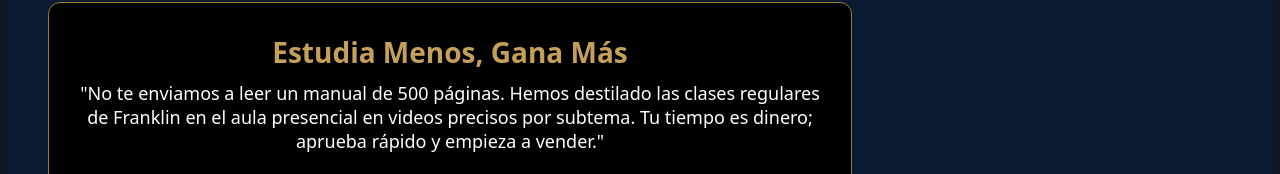
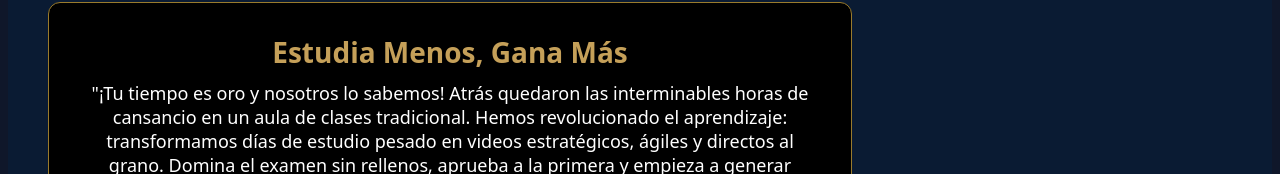
Before and after one commit to franklincollazo-bot/prepass-fl-ai, a Next.js app: page /dashboard in a window 1280 px wide. Shown: the part 778-952 px from the top of the page. Built offline with nearby package versions, Linux system fonts and the light colour scheme.

Commit message:
style: update value proposition with more emotional and impactful text

```diff
--- a/pages/dashboard.js
+++ b/pages/dashboard.js
@@ -465,7 +465,7 @@
             <div style={{ textAlign: 'center', marginBottom: '30px' }}>
               <h2 style={{ color: COLORS.gold, fontSize: '28px', margin: '0 0 10px 0' }}>Estudia Menos, Gana Más</h2>
               <p style={{ color: COLORS.white, fontSize: '18px', maxWidth: '800px', margin: '0 auto' }}>
-                "No te enviamos a leer un manual de 500 páginas. Hemos destilado las clases regulares de Franklin en el aula presencial en videos precisos por subtema. Tu tiempo es dinero; aprueba rápido y empieza a vender."
+                "¡Tu tiempo es oro y nosotros lo sabemos! Atrás quedaron las interminables horas de cansancio en un aula de clases tradicional. Hemos revolucionado el aprendizaje: transformamos días de estudio pesado en videos estratégicos, ágiles y directos al grano. Domina el examen sin rellenos, aprueba a la primera y empieza a generar ingresos de inmediato. ¡El éxito no espera!"
               </p>
             </div>
 
```
